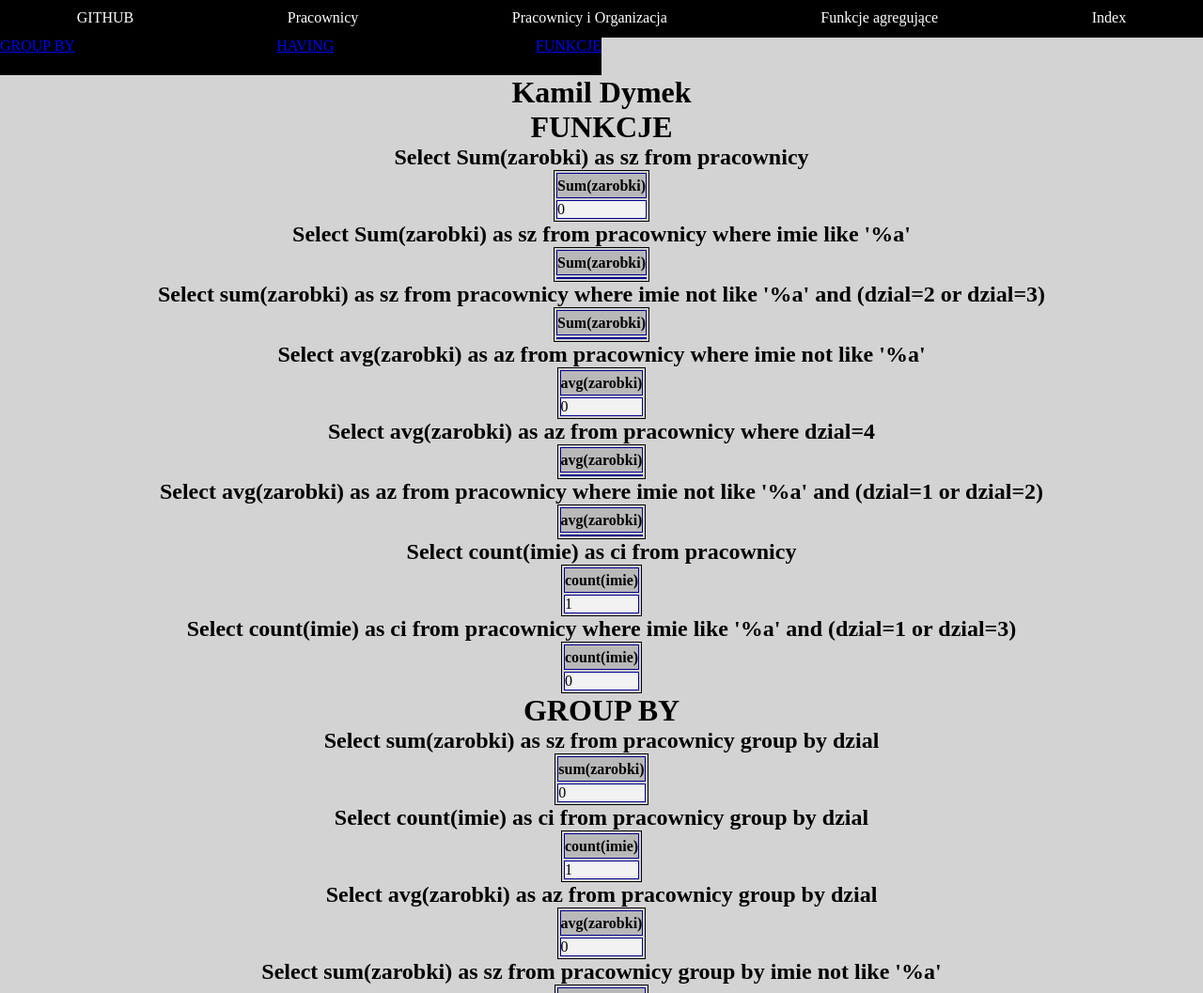
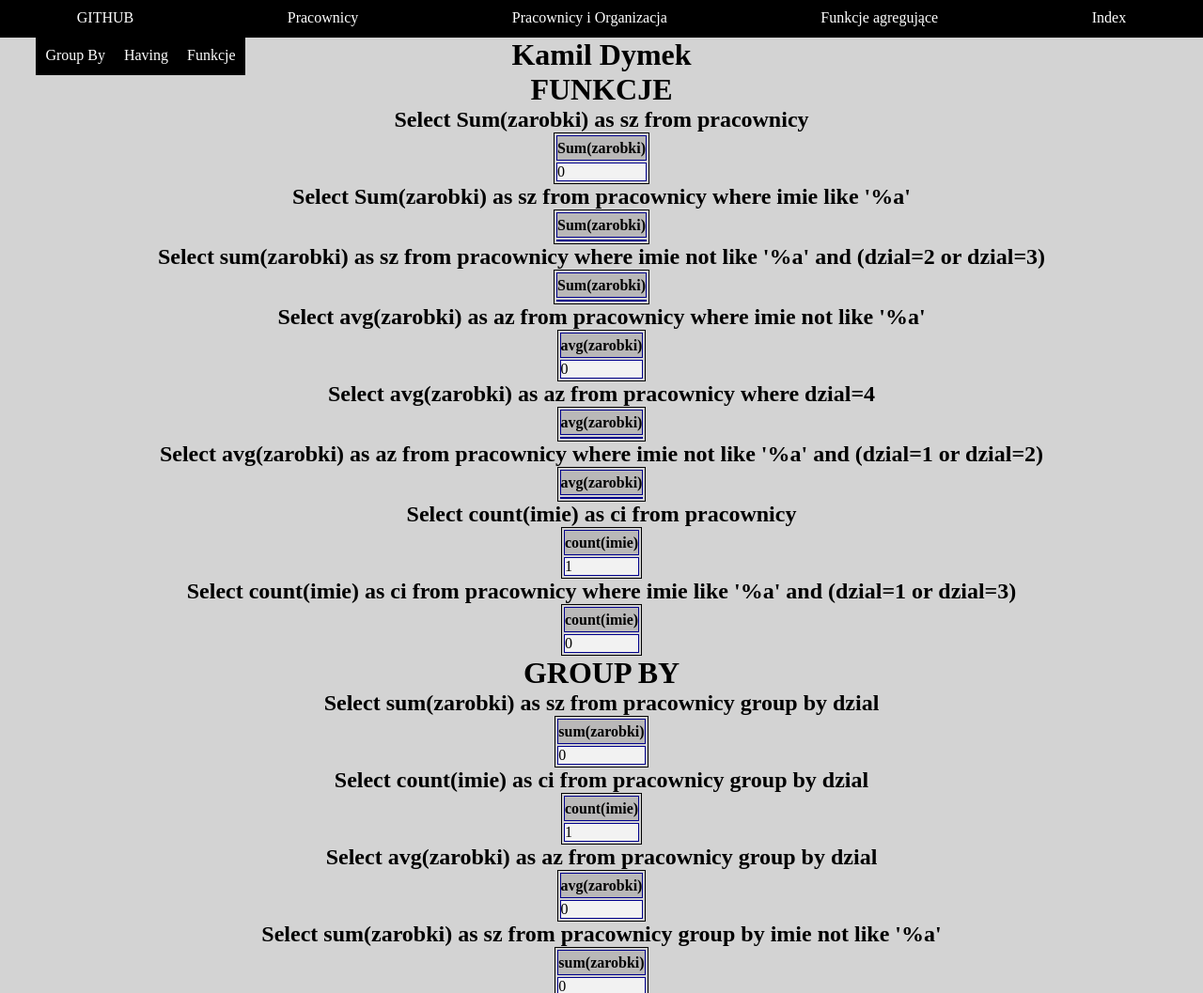
Before and after one commit to SK-2019/php-sql-wprowadzenie-Dymek-Kamil, a PHP site: the page made by Funkcje agregujące.php in a window 1280 px wide. Shown: the top 1057 px of the page at 94% size. Run offline with PHP 8.4, Linux system fonts and the light colour scheme; tables that the repository leaves empty or names only in its code hold one stand-in row (values such as "Sample post"); data that the repository does not hold is empty.

Commit message:
Add files via upload

```diff
--- a/Funkcje agregujące.php
+++ b/Funkcje agregujące.php
@@ -16,9 +16,9 @@
             <a class="link d" href="Index.php">Index</a>
         </div>
         <div class="nav1">
-                <a href="#1">GROUP BY</a>
-                <a href="#2">HAVING</a>
-                <a href="#3">FUNKCJE</a>
+                <a class="link e" href="#1">Group By</a>
+                <a class="link f" href="#2">Having</a>
+                <a class="link g" href="#3">Funkcje</a>
             </div>
         <div class="item a">
         <h1 class="h1zb">Kamil Dymek</h1>
--- a/style.css
+++ b/style.css
@@ -4,6 +4,7 @@
 }
 .con{
     height:100vh;
+    position: relative;
 }
 body{
     background:lightgray;
@@ -52,8 +53,9 @@ tr:hover{background-color:gray;}
 .nav1{
     display:flex;
     justify-content: center;
-    width: 50vw;
+    width: 11,5%;
     height: 40px;
     background:black;
-    justify-content: space-between;
+    position:absolute;
+    left:3%;
 }
```
